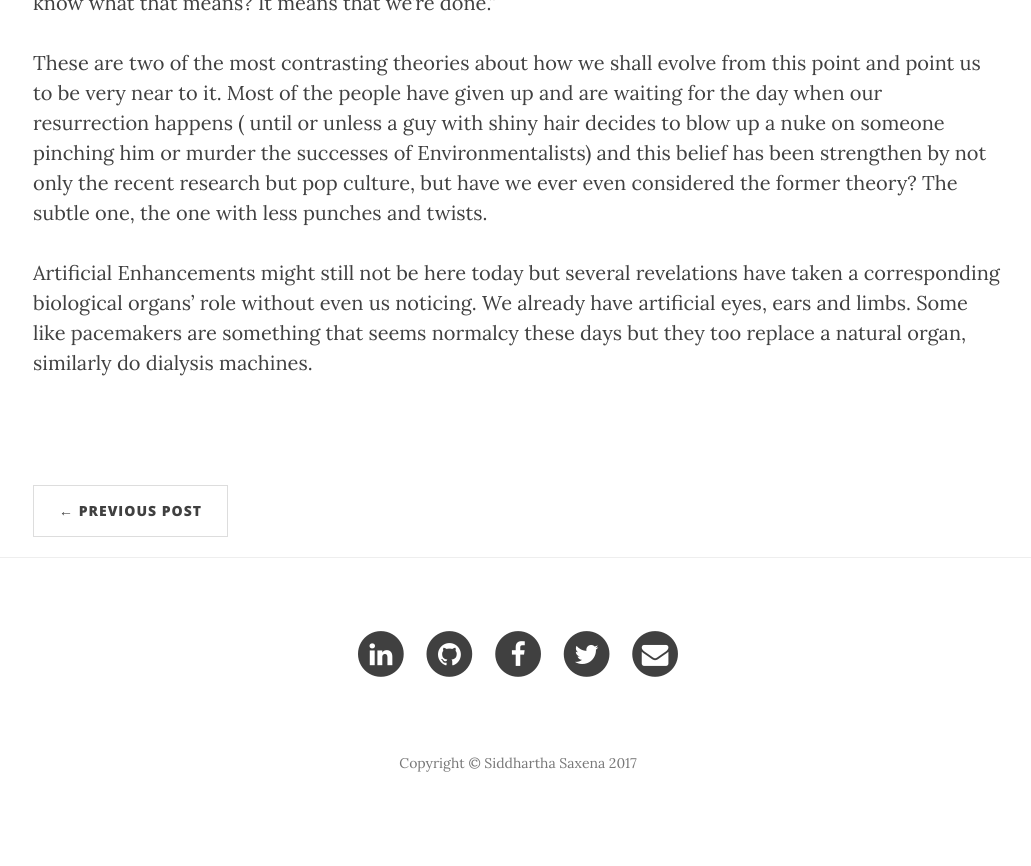
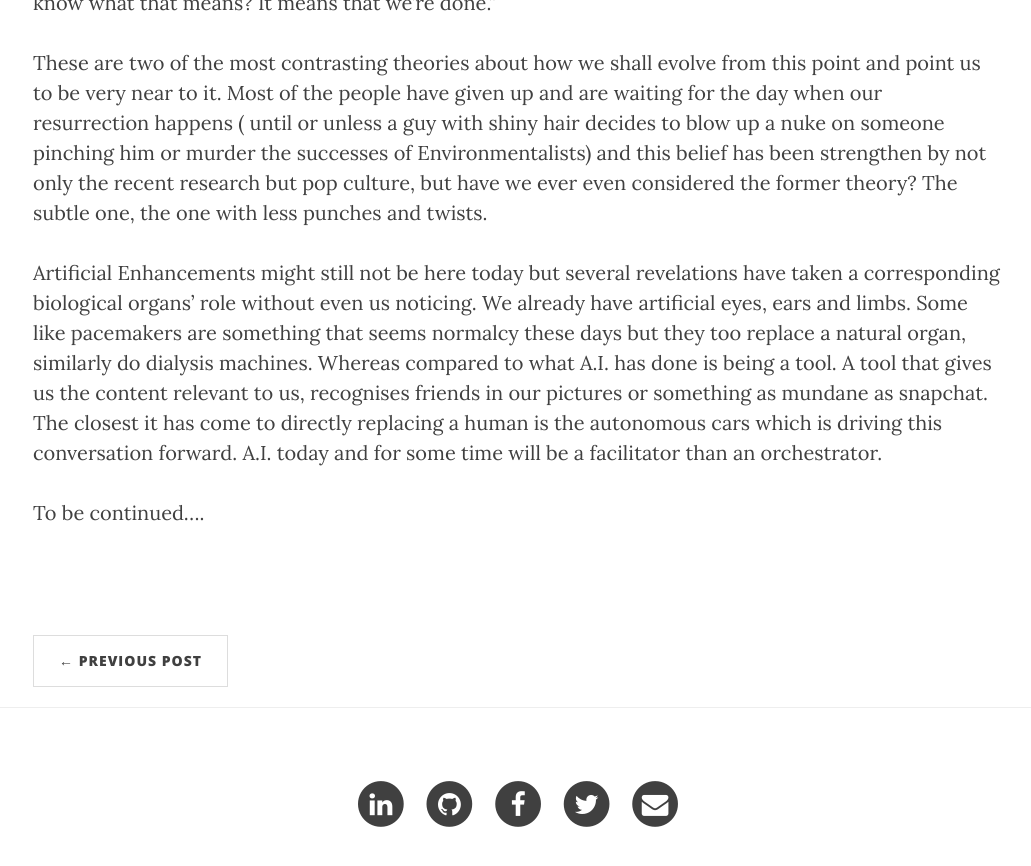
Before and after one commit to siddsax/siddsax.github.io, a Jekyll site: the page built from _posts/2017-07-17-Human,-Evolution-and-A.I..md, in a window 1280 px wide and 900 px high, scrolled down 1142 px. Shown: the top 866 px of the window, without its empty margins (122-1153 px from the left). Built offline with Jekyll 4.4.1, drawn with Linux system fonts in a browser that asks for light colours; nearby versions of some CDN libraries; comment, search, counter and statistics services are not loaded; before the commit the page ends 1981 px from its top, so only the background shows below that; some of the changed text lies outside the part shown.

Commit message:
blog edit

```diff
--- a/_posts/2017-07-17-Human,-Evolution-and-A.I..md
+++ b/_posts/2017-07-17-Human,-Evolution-and-A.I..md
@@ -14,4 +14,6 @@ It has been some time and preposterous amount of movies since we have been conte
 
 These are two of the most contrasting theories about how we shall evolve from this point and point us to be very near to it. Most of the people have given up and are waiting for the day when our resurrection happens ( until or unless a guy with shiny hair decides to blow up a nuke on someone pinching him or murder the successes of Environmentalists) and this belief has been strengthen by not only the recent research but pop culture, but have we ever even considered the former theory? The subtle one, the one with less punches and twists.
 
-Artificial Enhancements might still not be here today but several revelations have taken a corresponding biological organs’ role without even us noticing. We already have artificial eyes, ears and limbs. Some like pacemakers are something that seems normalcy these days but they too replace a natural organ, similarly do dialysis machines.
+Artificial Enhancements might still not be here today but several revelations have taken a corresponding biological organs’ role without even us noticing. We already have artificial eyes, ears and limbs. Some like pacemakers are something that seems normalcy these days but they too replace a natural organ, similarly do dialysis machines. Whereas compared to what A.I. has done is being a tool. A tool that gives us the content relevant to us, recognises friends in our pictures or something as mundane as snapchat. The closest it has come to directly replacing a human is the autonomous cars which is driving this conversation forward. A.I. today and for some time will be a facilitator than an orchestrator.
+
+To be continued....
```
